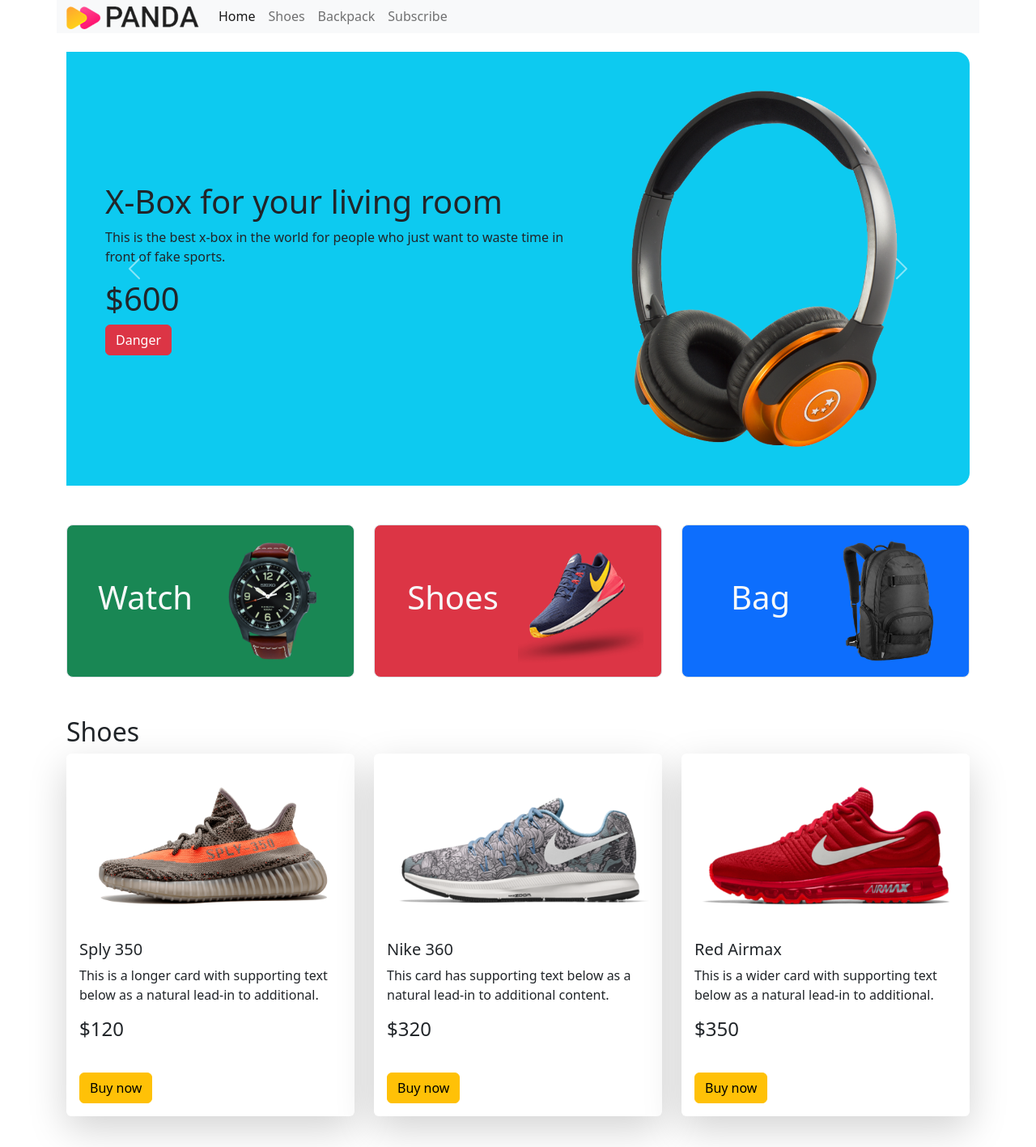
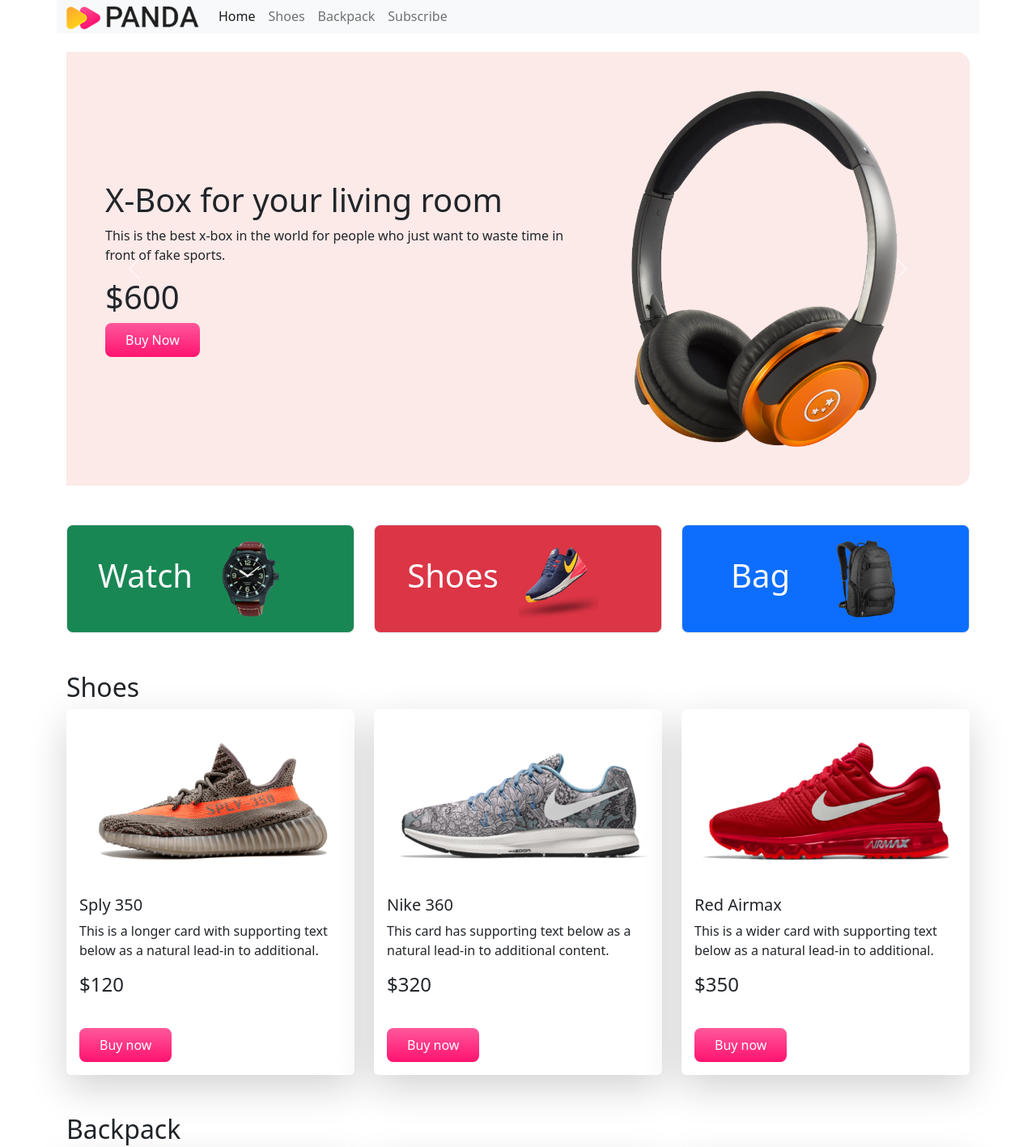
Before and after one commit to Shawonn3/panda-commerce-master, a plain HTML site: page index.html in a window 1280 px wide. Shown: the top 1417 px of the page at 81% size. Drawn offline with nearby package versions, Linux system fonts and the light colour scheme; grey boxes are pictures that could not be loaded.

Commit message:
complate page

```diff
--- a/index.html
+++ b/index.html
@@ -5,13 +5,15 @@
     <meta name="viewport" content="width=device-width, initial-scale=1">
     <title>Panda commerce</title>
     <link href="https://cdn.jsdelivr.net/npm/bootstrap@5.2.0/dist/css/bootstrap.min.css" rel="stylesheet" integrity="sha384-gH2yIJqKdNHPEq0n4Mqa/HGKIhSkIHeL5AyhkYV8i59U5AR6csBvApHHNl/vI1Bx" crossorigin="anonymous">
+    <!-- customize style -->
+    <link rel="stylesheet" href="style.css/style.css">
   </head>
   <body>
     <header>
         <nav class="navbar navbar-expand-lg">
             <div class="container fixed-top bg-light">
               <a class="navbar-brand" href="#"><img src="images/logo.png" alt=""></a>
-              <button class="navbar-toggler" type="button" data-bs-toggle="collapse" data-bs-target="#navbarSupportedContent" aria-controls="navbarSupportedContent" aria-expanded="false" aria-label="Toggle navigation">
+              <button class="navbar-toggler panda-btn" type="button" data-bs-toggle="collapse" data-bs-target="#navbarSupportedContent" aria-controls="navbarSupportedContent" aria-expanded="false" aria-label="Toggle navigation">
                 <span class="navbar-toggler-icon"></span>
               </button>
               <div class="collapse navbar-collapse" id="navbarSupportedContent">
@@ -36,14 +38,14 @@
           <section class="container mt-5">
             <div id="carouselExampleControls" class="carousel slide" data-bs-ride="carousel">
                 <div class="carousel-inner">
-                  <div class="carousel-item active rounded-4 bg-info p-5">
+                  <div class="carousel-item active rounded-4 panda-bg p-5">
                     <div class="row">
                         <div class="col-lg-7 d-flex align-items-center">
                             <div>
                                 <h1>Mega LCD TV For Sports</h1>
                                 <p>This is the best tv in the world for people who just want to waste time in front of tv.</p>
                                 <h1>$1200</h1>
-                                <button type="button" class="btn btn-danger">Danger</button>
+                                <button type="button" class="btn panda-btn">Buy Now</button>
                             </div>
                         </div>
                         <div class="col-lg-5">
@@ -51,14 +53,14 @@
                         </div>
                     </div>
                   </div>
-                  <div class="carousel-item active rounded-4 bg-info p-5">
+                  <div class="carousel-item active rounded-4 panda-bg p-5">
                     <div class="row">
                         <div class="col-lg-7 d-flex align-items-center">
                             <div>
                                 <h1>Cool Dude Headphone</h1>
                                 <p>This is the best headphone in the world for people who just want to waste time in front of funky world.</p>
                                 <h1>$200</h1>
-                                <button type="button" class="btn btn-danger">Danger</button>
+                                <button type="button" class="btn panda-btn">Buy Now</button>
                             </div>
                         </div>
                         <div class="col-lg-5">
@@ -66,14 +68,14 @@
                         </div>
                     </div>
                   </div>
-                  <div class="carousel-item active rounded-4 bg-info p-5">
+                  <div class="carousel-item active rounded-4 panda-bg p-5">
                     <div class="row">
                         <div class="col-lg-7 d-flex align-items-center">
                             <div>
                                 <h1>X-Box for your living room</h1>
                                 <p>This is the best x-box in the world for people who just want to waste time in front of fake sports.</p>
                                 <h1>$600</h1>
-                                <button type="button" class="btn btn-danger">Danger</button>
+                                <button type="button" class="btn panda-btn">Buy Now</button>
                             </div>
                         </div>
                         <div class="col-lg-5">
@@ -97,7 +99,7 @@
             <!-- cetagoris start -->
             <section>
               <div class="container overflow-hidden text-center my-5">
-                <div class="row gy-5">
+                <div class="row gy-5 cetagoris">
                   <div class="col-lg-4 col-md-6 col-12">
                     <div class="p-3 border bg-success d-flex align-items-center rounded-3">
                       <h1 class="text-light w-50">Watch</h1>
@@ -133,7 +135,7 @@
                       <h4>$120</h4>
                     </div>
                     <div class="m-3">
-                      <button type="button" class="btn btn-warning">Buy now</button>
+                      <button type="button" class="btn panda-btn">Buy now</button>
                     </div>
                   </div>
                 </div>
@@ -146,7 +148,7 @@
                       <h4>$320</h4>
                     </div>
                     <div class="m-3">
-                      <button type="button" class="btn btn-warning">Buy now</button>
+                      <button type="button" class="btn panda-btn">Buy now</button>
                     </div>
                   </div>
                 </div>
@@ -159,7 +161,7 @@
                       <h4>$350</h4>
                     </div>
                     <div class="m-3">
-                      <button type="button" class="btn btn-warning">Buy now</button>
+                      <button type="button" class="btn panda-btn">Buy now</button>
                     </div>
                   </div>
                 </div>
@@ -179,7 +181,7 @@
                       <p class="card-text">This is a longer card with supporting text below as a natural lead-in to additional.</p>
                     </div>
                     <div class="m-3">
-                      <button type="button" class="btn btn-warning">Buy now</button>
+                      <button type="button" class="btn panda-btn">Buy now</button>
                     </div>
                   </div>
                 </div>
@@ -192,7 +194,7 @@
                       <p class="card-text">This card has supporting text below as a natural lead-in to additional content.</p>
                     </div>
                     <div class="m-3">
-                      <button type="button" class="btn btn-warning">Buy now</button>
+                      <button type="button" class="btn panda-btn">Buy now</button>
                     </div>
                   </div>
                 </div>
@@ -205,7 +207,7 @@
                       <p class="card-text">This is a wider card with supporting text below as a natural lead-in to additional.</p>
                     </div>
                     <div class="m-3">
-                      <button type="button" class="btn btn-warning">Buy now</button>
+                      <button type="button" class="btn panda-btn">Buy now</button>
                     </div>
                   </div>
                 </div>
@@ -221,7 +223,7 @@
           <form>
             <div class="mb-3">
               <input type="email" class="form-control" id="exampleInputEmail1" aria-describedby="emailHelp">
-              <button type="submit" class="btn btn-danger">Submit</button>
+              <button type="submit" class="btn panda-btn">Submit</button>
           </form>
           </div>
         </footer>
--- /dev/null
+++ b/style.css/style.css
@@ -0,0 +1,13 @@
+.panda-bg{
+    background-color: #fceae8;
+}
+.cetagoris img{
+    width: 100px;
+}
+.panda-btn{
+    background-image: linear-gradient(to bottom, #FF589B 0%, #FF136F 100%);
+    color: #fff;
+    border: none;
+    border-radius: 8px;
+    padding: 9px 25px;
+}
```
